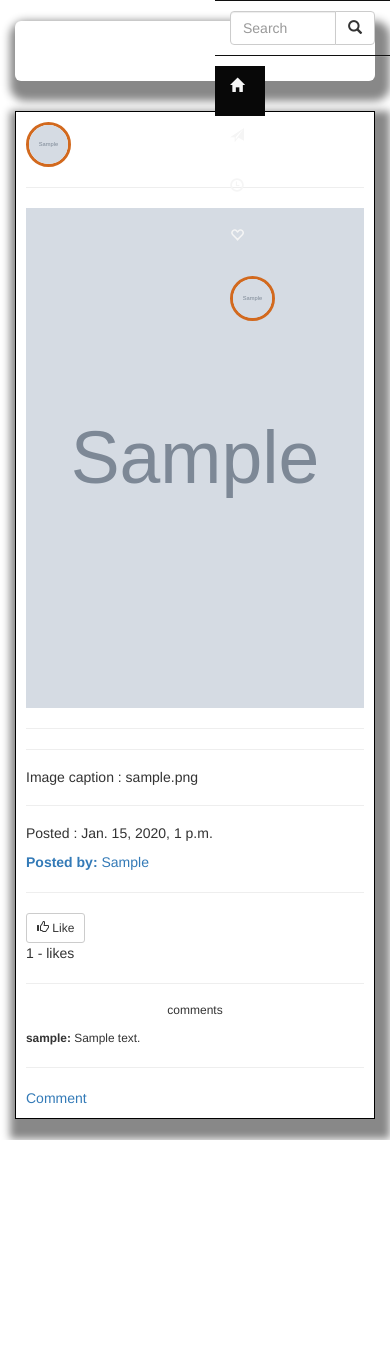
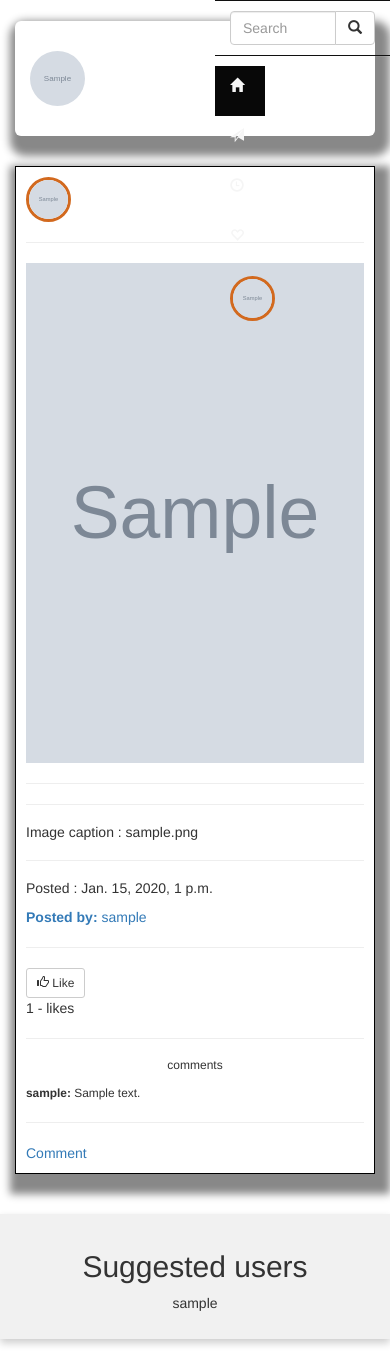
Before and after one commit to Samfan01/instagram, a Django app: page / in a window 390 px wide. Shown: the part 80-1439 px from the top of the page. Before the commit the page ends 1220 px from the top, so only its background shows below. Run offline with Django 3.2, Linux system fonts and the light colour scheme; a user stored in the database is signed in; tables that the repository leaves empty hold one stand-in row (values such as "Sample post"); grey boxes marked "Sample" are stand-in pictures; some libraries are stand-ins or nearby versions.

Commit message:
added a bootstrap column to display other users

```diff
--- a/insta/templates/home.html
+++ b/insta/templates/home.html
@@ -21,7 +21,10 @@
     <div class="col-md-3"></div>
     <div class="col-md-5">
         <div class="jumbotron">
+            {% for profile in profiles %}
 
+             <img src="{{user.profile.profile_pic}}" alt="" style="height: 55px; width: 55px; border-radius: 100%;">
+            {% endfor %}
         </div>
         {% for image in images %}
         <div class="card">
@@ -36,7 +39,7 @@
                 <h5>Image caption : {{image.image_caption}}</h5>
                 <hr>
                 <h5>Posted : {{image.post_date}}</h5>
-                <a href="" class=""><strong>Posted by: </strong>{{image.user.profile.first_name}}</a>
+                <a href="" class=""><strong>Posted by: </strong>{{image.user}}</a>
                 <hr>
                 <form action="{% url 'like_image' image.pk %}" method="post">
                     {%csrf_token%}
@@ -58,9 +61,21 @@
 <br>
 </div>
 </div>
-<br>
+<br><br>
 {% endfor %}
-<div class="col-md-4"></div>
+ </div>
+<div class="col-md-4">
+    <div class="row">
+        <div class="column">
+          <div class="cards">
+            <h2 class="text-center">Suggested users</h2>
+            {% for user in users%}
+            <p>{{ user.username }}</p>
+            {% endfor %}
+
+          </div>
+        </div>
+</div>
 
 </div>
 {% endblock %}
--- a/insta/templates/navbar.html
+++ b/insta/templates/navbar.html
@@ -9,7 +9,7 @@
 <link rel="stylesheet" href="https://cdn.jsdelivr.net/npm/bootstrap-icons@1.4.0/font/bootstrap-icons.css">
 {% endblock %}
 
-<nav class="navbar navbar-inverse navbar-fixed-top">
+<nav class="navbar navbar-inverse navbar-fixed-top" id="nav">
     <div class="container-fluid">
         <div class="navbar-header text-centre">
             <a class="navbar-brand" href="/"
--- a/insta/views.py
+++ b/insta/views.py
@@ -13,11 +13,12 @@
 def home(request):
 
     title = 'My Own Instagram'
-    image_user = Image.user
+    users = User.objects.all()
+    profiles = Profile.objects.all()
     images = Image.get_images()
     all_comments = Comment.get_comments()
     template_name='home.html'
-    return render(request,template_name,{'title':title,'images':images,'all_comments':all_comments,'image_user':image_user})
+    return render(request,template_name,{'title':title,'images':images,'all_comments':all_comments,'users':users,'profiles':profiles})
 
 def Comments(request, image_id):
     form = CommentForm
--- a/static/css/home.css
+++ b/static/css/home.css
@@ -13,3 +13,19 @@
     background-color: transparent;
 
 }
+/* Responsive columns */
+@media screen and (max-width: 600px) {
+    .column {
+      width: 100%;
+      display: block;
+      margin-bottom: 20px;
+    }
+  }
+
+  /* Style the counter cards */
+.cards {
+    box-shadow: 0 4px 8px 0 rgba(0, 0, 0, 0.2);
+    padding: 16px;
+    text-align: center;
+    background-color: #f1f1f1;
+  }
--- a/static/css/navbar.css
+++ b/static/css/navbar.css
@@ -12,3 +12,10 @@
 nav{
     height: 80px;
 }
+@media screen and (max-width: 600px) {
+     #nav {
+      width: 100%;
+      display: block;
+      margin-bottom: 20px;
+    }
+  }
```
Also changed, not shown: insta/models.py (+12 -0 lines), media/insta/Facebook_6_FSMoHdZ.jpg (added), media/insta/b-g_mFEU9NN.jpeg (added).
